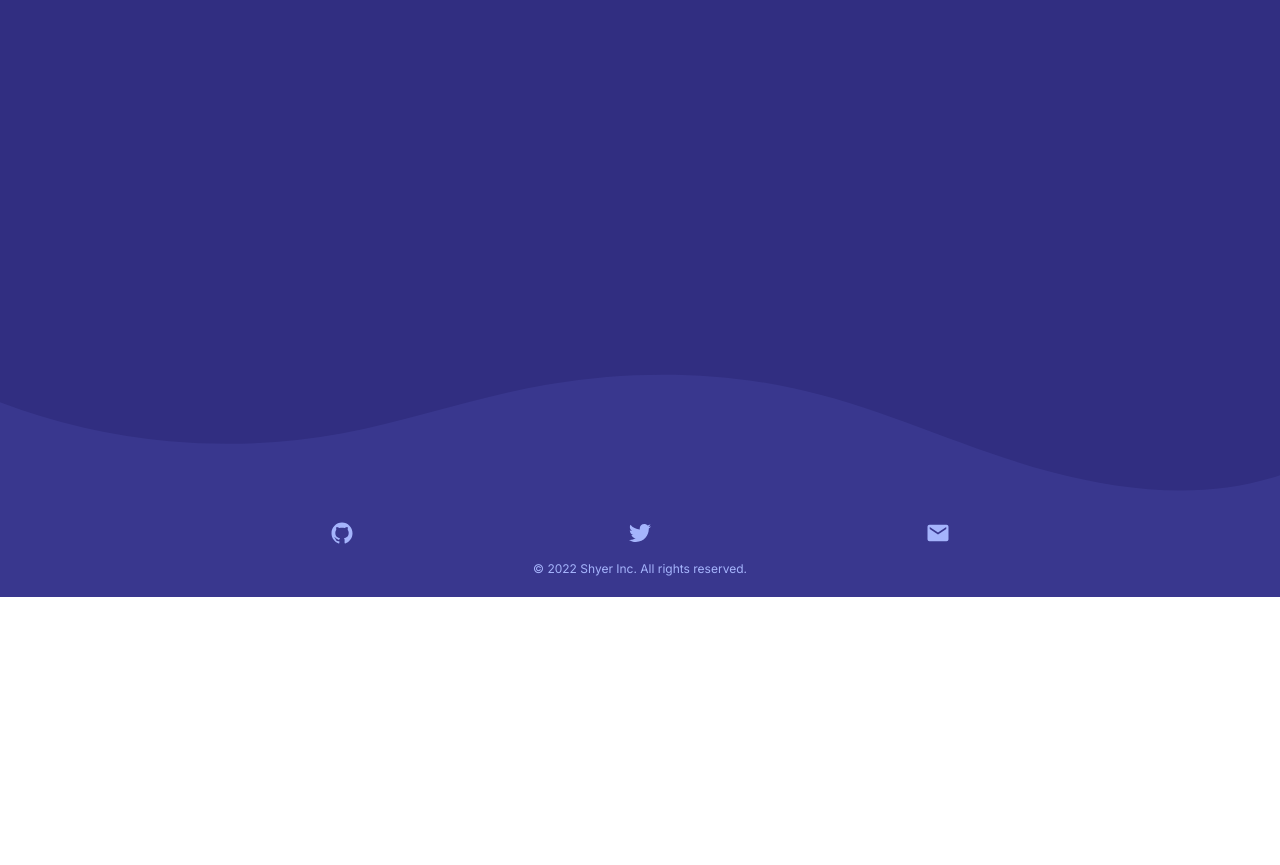
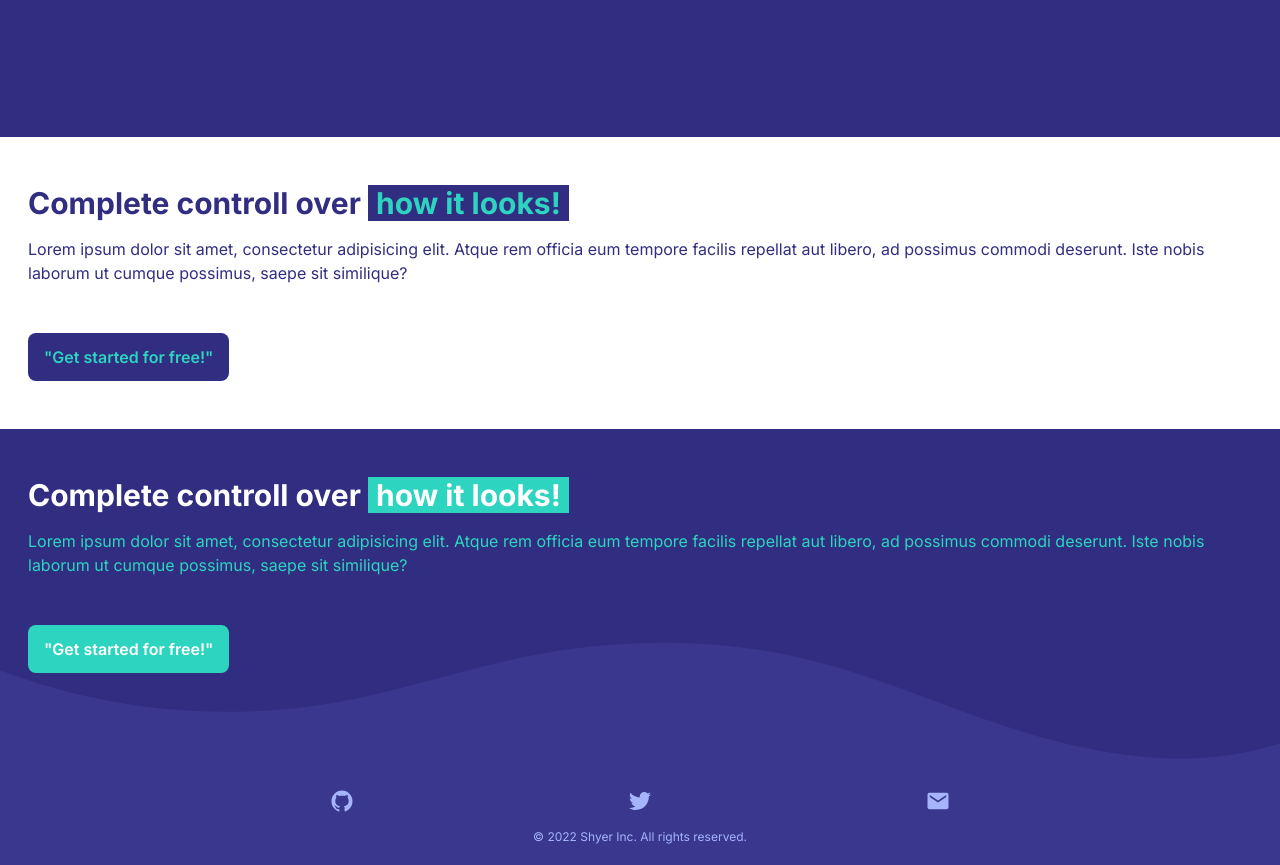
Before and after one commit to AndreiOsypchuk/link_sea, a React (Vite) app in the folder client/: page / in a window 1280 px wide. Shown: the part 380-1245 px from the top of the page. Before the commit the page ends 977 px from the top, so only its background shows below. Built offline with nearby package versions, Linux system fonts and the light colour scheme.

Commit message:
fiddled with landing ui

```diff
--- a/client/src/pages/Landing.tsx
+++ b/client/src/pages/Landing.tsx
@@ -7,7 +7,8 @@ import {
   IoMdClose,
 } from "react-icons/io";
 import { CgSpinner } from "react-icons/cg";
-import React, { ChangeEvent } from "react";
+import React from "react";
+import { Link } from "react-router-dom";
 
 const Ham = () => {
   const [openBurger, setOpenBurger] = React.useState(false);
@@ -41,7 +42,9 @@ const Ham = () => {
           <div className="flex  items-center py-4">
             <p className=" text-teal-600/60">Have the account?</p>
             <div className="m-3" />
-            <button className="underline text-teal-600/60">Sign In</button>
+            <Link to="/sign-in" className="underline text-teal-600/60">
+              Sign In
+            </Link>
           </div>
         </div>
       )}
@@ -50,7 +53,7 @@ const Ham = () => {
 };
 
 const wait = async (amount: number): Promise<void> => {
-  return new Promise((resolve, reject) => {
+  return new Promise((resolve, _reject) => {
     setTimeout(() => {
       console.log("fetched stuff");
       resolve();
@@ -69,13 +72,14 @@ export const Landing = () => {
   const handleSubmit = async (e: any) => {
     setLoading(() => true);
     e.preventDefault();
+    await wait(4000);
     console.log(input);
-    await wait(4000);
+    setInput(() => "");
     setLoading(() => false);
   };
 
   return (
-    <div className="bg-indigo-900 h-auto flex flex-col justify-between relative">
+    <div className="bg-indigo-900 h-full flex flex-col justify-between relative">
       <nav className="z-20 py-6 px-6 flex justify-between items-center">
         <div className="flex items-center justify-between">
           {/* <Logo /> */}
@@ -85,7 +89,7 @@ export const Landing = () => {
         </div>
         <Ham />
       </nav>
-      <main className="px-6 h-screen">
+      <main className=" h-full">
         <div className="absolute rotate-180 w-full top-0 left-0 fill-white">
           <svg
             data-name="Layer 1"
@@ -100,8 +104,8 @@ export const Landing = () => {
             ></path>
           </svg>
         </div>
-        {/* TODO: Add image of laughing dude to the right idk */}
-        <section>
+
+        <section className="px-6 my-24 pb-12">
           <h1 className="text-white text-3xl font-bold">
             Link everything you are proud of
           </h1>
@@ -111,12 +115,11 @@ export const Landing = () => {
             Join over 15B+ people and link everything. All in one place. All in
             one link.
           </p>
-        </section>
-
           <div className="m-12" />
           <form className="flex justify-between" onSubmit={handleSubmit}>
             <input
               onChange={handleInput}
+              value={input}
               className="h-12 px-3 py-1 rounded-full w-3/5"
               placeholder="links.ea/yourhandle"
             />
@@ -132,9 +135,49 @@ export const Landing = () => {
               )}
             </button>
           </form>
+        </section>
+
+        <section className="px-7   text-indigo-900 py-12 bg-white">
+          <h1 className="font-bold text-3xl mb-4">
+            Complete controll over{" "}
+            <span className="bg-indigo-900 text-teal-400 px-2">
+              how it looks!
+            </span>
+          </h1>
+          <p className="text-indigo-900 mb-12">
+            Lorem ipsum dolor sit amet, consectetur adipisicing elit. Atque rem
+            officia eum tempore facilis repellat aut libero, ad possimus commodi
+            deserunt. Iste nobis laborum ut cumque possimus, saepe sit
+            similique?
+          </p>
+          <Link
+            to="/register"
+            className="max-w-fit text-teal-400 h-12 flex items-center justify-center font-semibold bg-indigo-900 hover:bg-indigo-800 px-4 rounded-lg"
+          >
+            "Get started for free!"
+          </Link>
+        </section>
+        <section className="px-7   text-white py-12 ">
+          <h1 className="font-bold text-3xl mb-4">
+            Complete controll over{" "}
+            <span className="bg-teal-400 px-2">how it looks!</span>
+          </h1>
+          <p className="text-teal-400 mb-12">
+            Lorem ipsum dolor sit amet, consectetur adipisicing elit. Atque rem
+            officia eum tempore facilis repellat aut libero, ad possimus commodi
+            deserunt. Iste nobis laborum ut cumque possimus, saepe sit
+            similique?
+          </p>
+          <Link
+            to="/register"
+            className="max-w-fit text-white h-12 flex items-center justify-center font-semibold bg-teal-400 hover:bg-teal-300 px-4 rounded-lg"
+          >
+            "Get started for free!"
+          </Link>
+        </section>
       </main>
 
-      <footer className="relative z-50 p-5 text-indigo-300  bg-indigo-400/10 flex flex-col justify-center items-center  gap-4">
+      <footer className="relative z-50 p-5 mt-12 text-indigo-300  bg-indigo-400/10 flex flex-col justify-center items-center  gap-4">
         <div className="flex items-center justify-between w-3/6">
           <a href="https://github.com/AndreiOsypchuk/link_sea" target="_blank">
             <IoLogoGithub className="w-6 h-6 " />
@@ -148,27 +191,6 @@ export const Landing = () => {
         </div>
         <p className="text-xs">© 2022 Shyer Inc. All rights reserved.</p>
         <div className="z-30 absolute  w-full top-0 -translate-y-full  left-0 fill-indigo-400/10">
-          {/* <svg
-              data-name="Layer 1"
-              xmlns="http://www.w3.org/2000/svg"
-              viewBox="0 0 1200 120"
-              preserveAspectRatio="none"
-            >
-              <path
-                d="M0,0V46.29c47.79,22.2,103.59,32.17,158,28,70.36-5.37,136.33-33.31,206.8-37.5C438.64,32.43,512.34,53.67,583,72.05c69.27,18,138.3,24.88,209.4,13.08,36.15-6,69.85-17.84,104.45-29.34C989.49,25,1113-14.29,1200,52.47V0Z"
-                opacity=".25"
-                className="fill-indigo-400/10"
-              ></path>
-              <path
-                d="M0,0V15.81C13,36.92,27.64,56.86,47.69,72.05,99.41,111.27,165,111,224.58,91.58c31.15-10.15,60.09-26.07,89.67-39.8,40.92-19,84.73-46,130.83-49.67,36.26-2.85,70.9,9.42,98.6,31.56,31.77,25.39,62.32,62,103.63,73,40.44,10.79,81.35-6.69,119.13-24.28s75.16-39,116.92-43.05c59.73-5.85,113.28,22.88,168.9,38.84,30.2,8.66,59,6.17,87.09-7.5,22.43-10.89,48-26.93,60.65-49.24V0Z"
-                opacity=".5"
-                className="fill-indigo-400/10"
-              ></path>
-              <path
-                d="M0,0V5.63C149.93,59,314.09,71.32,475.83,42.57c43-7.64,84.23-20.12,127.61-26.46,59-8.63,112.48,12.24,165.56,35.4C827.93,77.22,886,95.24,951.2,90c86.53-7,172.46-45.71,248.8-84.81V0Z"
-                className="fill-indigo-400/10"
-              ></path>
-            </svg> */}
           <svg
             data-name="Layer 1"
             xmlns="http://www.w3.org/2000/svg"
```
Lines whose indentation alone changed are shown as unchanged.
